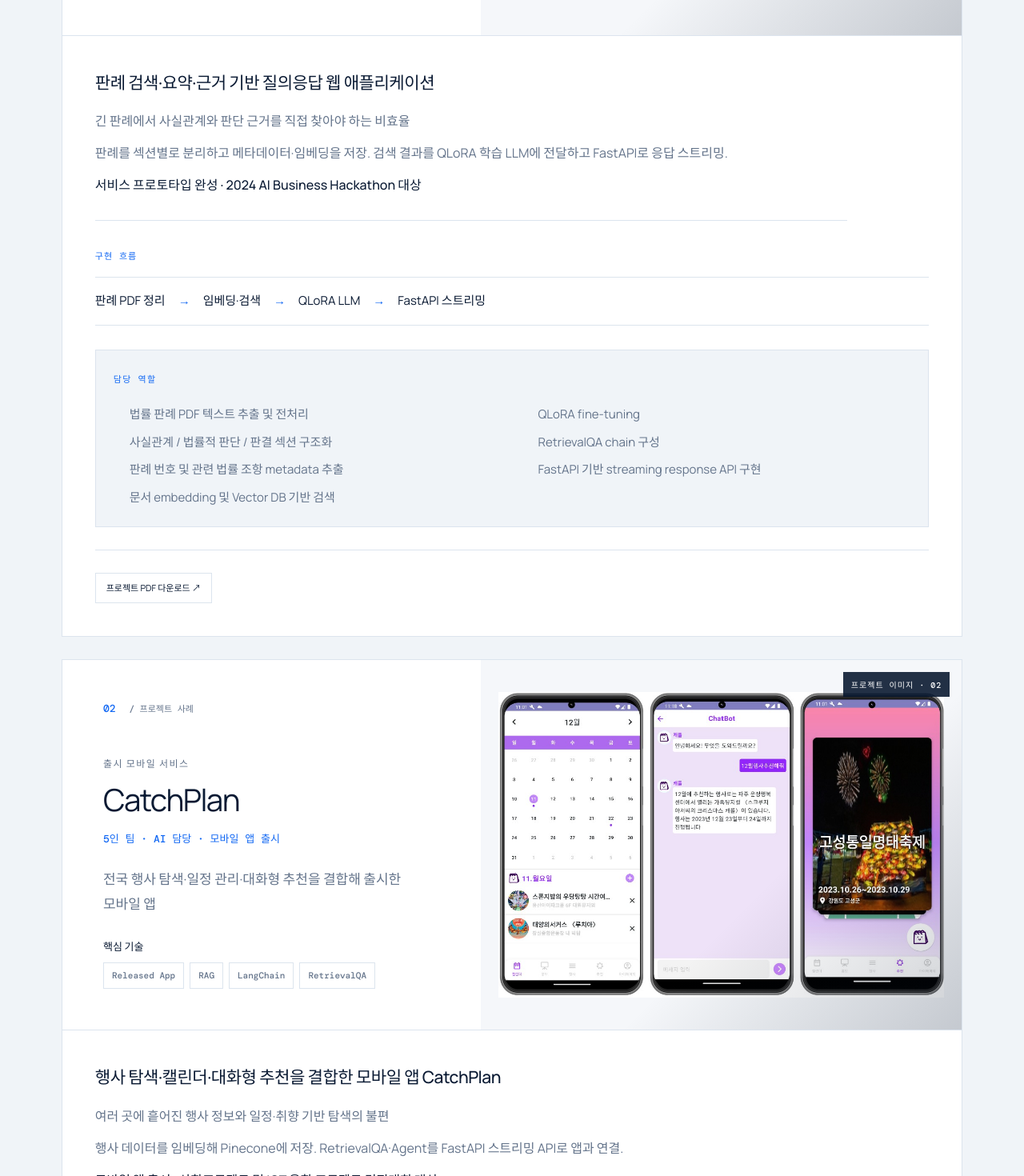
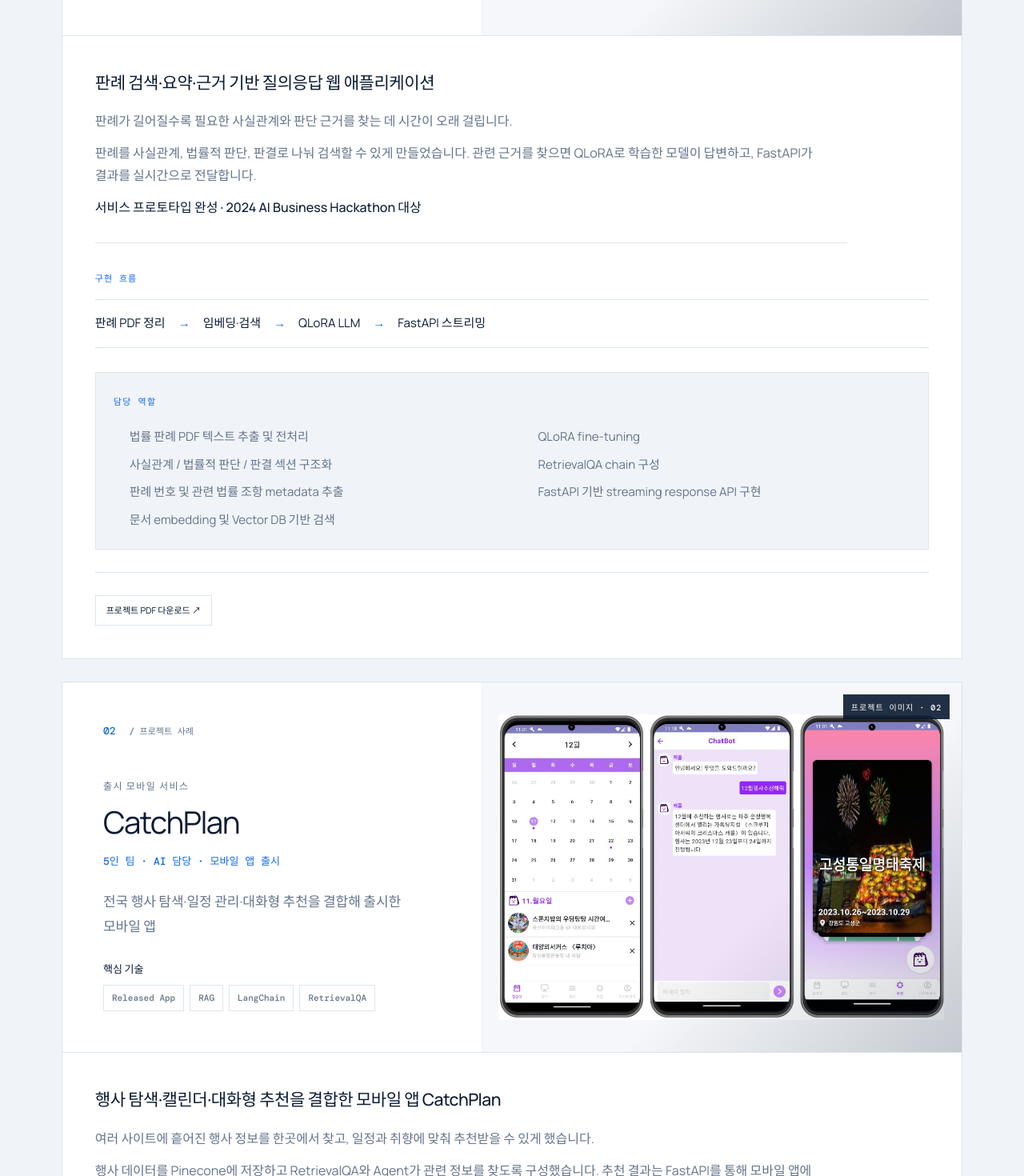
Before and after one commit to juhyunhan/portfolio, a React (Vite) app: page / in a window 1280 px wide. Shown: the part 1380-2850 px from the top of the page at 80% size. Built offline with nearby package versions, Linux system fonts and the light colour scheme; a web font is replaced by a local one.

Commit message:
Rewrite project descriptions naturally

```diff
--- a/src/App.tsx
+++ b/src/App.tsx
@@ -23,9 +23,9 @@ const projectPresentation: Record<string, { title: string; domain: string; summa
     title: '법률 LLM·RAG 질의응답 시스템',
     domain: '법률 AI 웹 서비스',
     summary: '판례 PDF 구조화와 근거 검색을 결합한 법률 AI 웹 서비스',
-    why: '긴 판례에서 사실관계와 판단 근거를 직접 찾아야 하는 비효율',
+    why: '판례가 길어질수록 필요한 사실관계와 판단 근거를 찾는 데 시간이 오래 걸립니다.',
     what: '판례 검색·요약·근거 기반 질의응답 웹 애플리케이션',
-    how: '판례를 섹션별로 분리하고 메타데이터·임베딩을 저장. 검색 결과를 QLoRA 학습 LLM에 전달하고 FastAPI로 응답 스트리밍.',
+    how: '판례를 사실관계, 법률적 판단, 판결로 나눠 검색할 수 있게 만들었습니다. 관련 근거를 찾으면 QLoRA로 학습한 모델이 답변하고, FastAPI가 결과를 실시간으로 전달합니다.',
     result: '서비스 프로토타입 완성 · 2024 AI Business Hackathon 대상',
     flow: ['판례 PDF 정리', '임베딩·검색', 'QLoRA LLM', 'FastAPI 스트리밍'],
   },
@@ -33,9 +33,9 @@ const projectPresentation: Record<string, { title: string; domain: string; summa
     title: 'CatchPlan',
     domain: '출시 모바일 서비스',
     summary: '전국 행사 탐색·일정 관리·대화형 추천을 결합해 출시한 모바일 앱',
-    why: '여러 곳에 흩어진 행사 정보와 일정·취향 기반 탐색의 불편',
+    why: '여러 사이트에 흩어진 행사 정보를 한곳에서 찾고, 일정과 취향에 맞춰 추천받을 수 있게 했습니다.',
     what: '행사 탐색·캘린더·대화형 추천을 결합한 모바일 앱 CatchPlan',
-    how: '행사 데이터를 임베딩해 Pinecone에 저장. RetrievalQA·Agent를 FastAPI 스트리밍 API로 앱과 연결.',
+    how: '행사 데이터를 Pinecone에 저장하고 RetrievalQA와 Agent가 관련 정보를 찾도록 구성했습니다. 추천 결과는 FastAPI를 통해 모바일 앱에 실시간으로 전달했습니다.',
     result: '모바일 앱 출시 · 산학프로젝트 및 ICT 융합 프로젝트 경진대회 대상',
     flow: ['행사 데이터', 'Pinecone 검색', 'RAG Agent', '모바일 앱 연동'],
   },
@@ -43,9 +43,9 @@ const projectPresentation: Record<string, { title: string; domain: string; summa
     title: 'VLM 기반 한국어 현수막 인식',
     domain: '멀티모달 AI 연구',
     summary: '한국어 현수막 OCR과 유형 분류를 위한 VLM 학습·평가 연구',
-    why: '원근 왜곡과 복잡한 배경에서 발생하는 OCR·유형 분류 성능 저하',
+    why: '기울어진 현수막이나 복잡한 배경에서도 한국어 문구와 현수막 유형을 정확히 읽는 것이 목표였습니다.',
     what: 'Qwen2.5-VL-3B 기반 현수막 OCR·유형 분류 실험',
-    how: '영역 검출·왜곡 보정 후 VLM이 OCR과 분류를 함께 출력. 데이터 조합별 성능과 오류 분석.',
+    how: '현수막 영역을 찾고 왜곡을 보정한 뒤, VLM이 문구 인식과 유형 분류를 함께 수행하도록 학습했습니다. 데이터 구성별 성능 차이와 오류 사례도 비교했습니다.',
     result: 'AISP 2025 · ICCE-Asia 2025 논문 2편 발표',
     flow: ['현수막 전처리', 'VLM Fine-tuning', 'OCR·유형 분류', '오류 분석'],
   },
```
